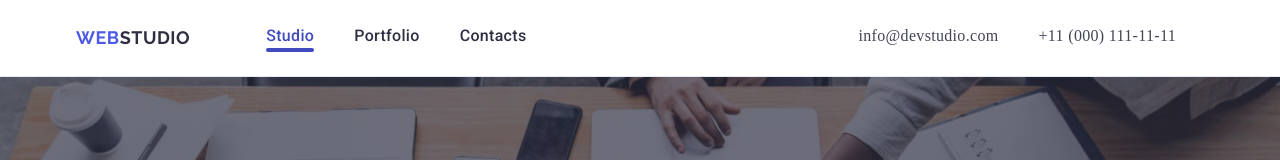
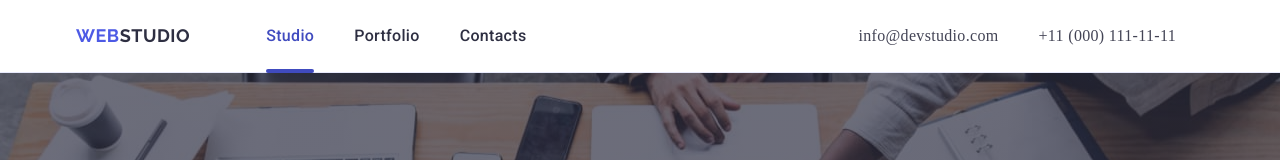
Before and after one commit to VolodymyrYuz/goit-markup-hw-04, a plain HTML site: page index.html in a window 1280 px wide. Shown: the top 160 px of the page. Drawn offline with nearby package versions, Linux system fonts and the light colour scheme.

Commit message:
hm4-update13

```diff
--- a/css/index.css
+++ b/css/index.css
@@ -128,6 +128,9 @@ button {
   border-radius: 2px;
   background-color: #404bbf;
   display: block;
+  position: absolute;
+  left: 0;
+  bottom: -1px;
 }
 
 .header-address {
@@ -154,6 +157,7 @@ button {
   padding: 24px 0;
   display: block;
   position: relative;
+  transition: color 250ms cubic-bezier(0.4, 0, 0.2, 1);
 }
 
 .header-address-list {
@@ -176,6 +180,7 @@ button {
   line-height: 1.5;
   letter-spacing: 0.02em;
   display: block;
+  transition: color 250ms cubic-bezier(0.4, 0, 0.2, 1);
 }
 
 .address-item-link:focus,
```
